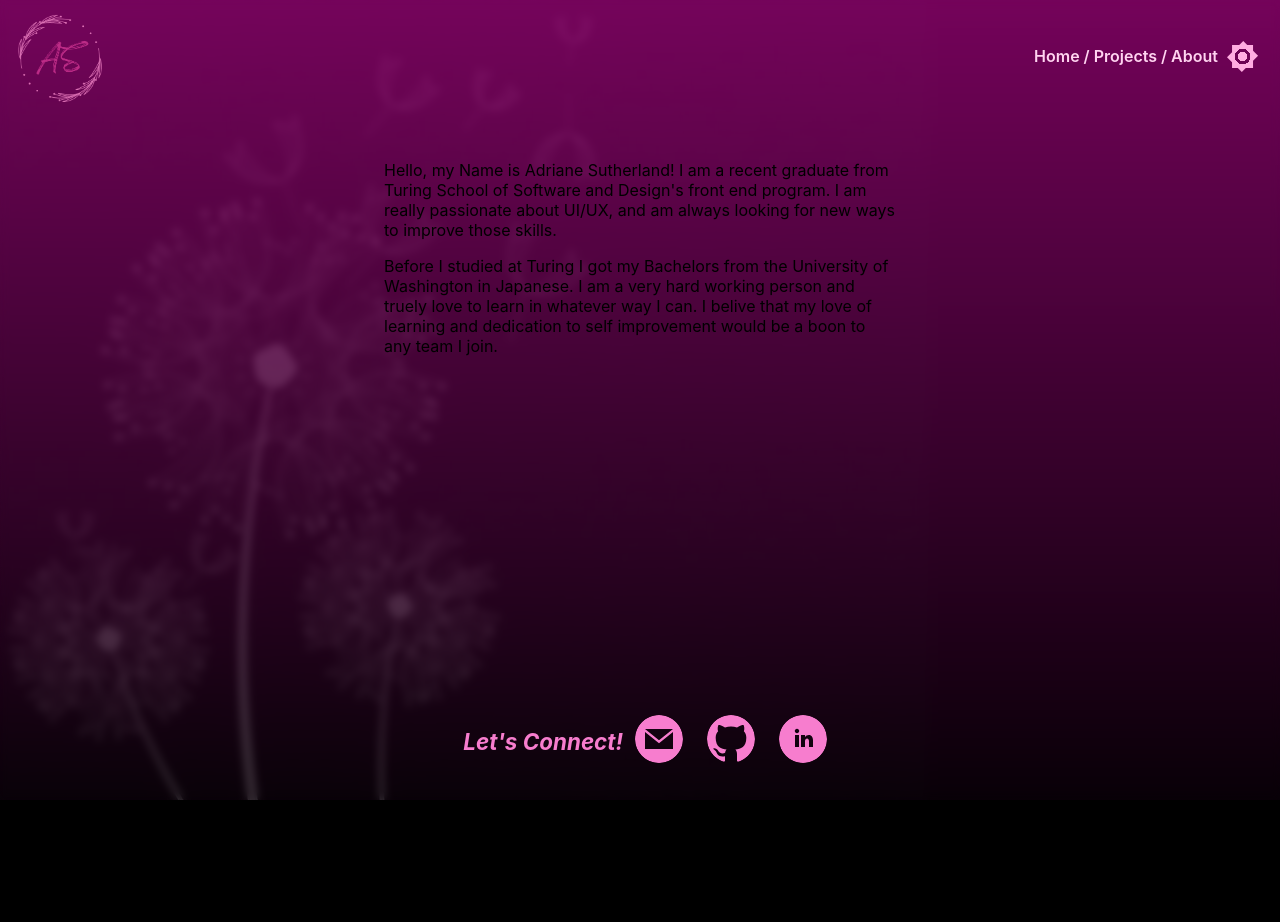
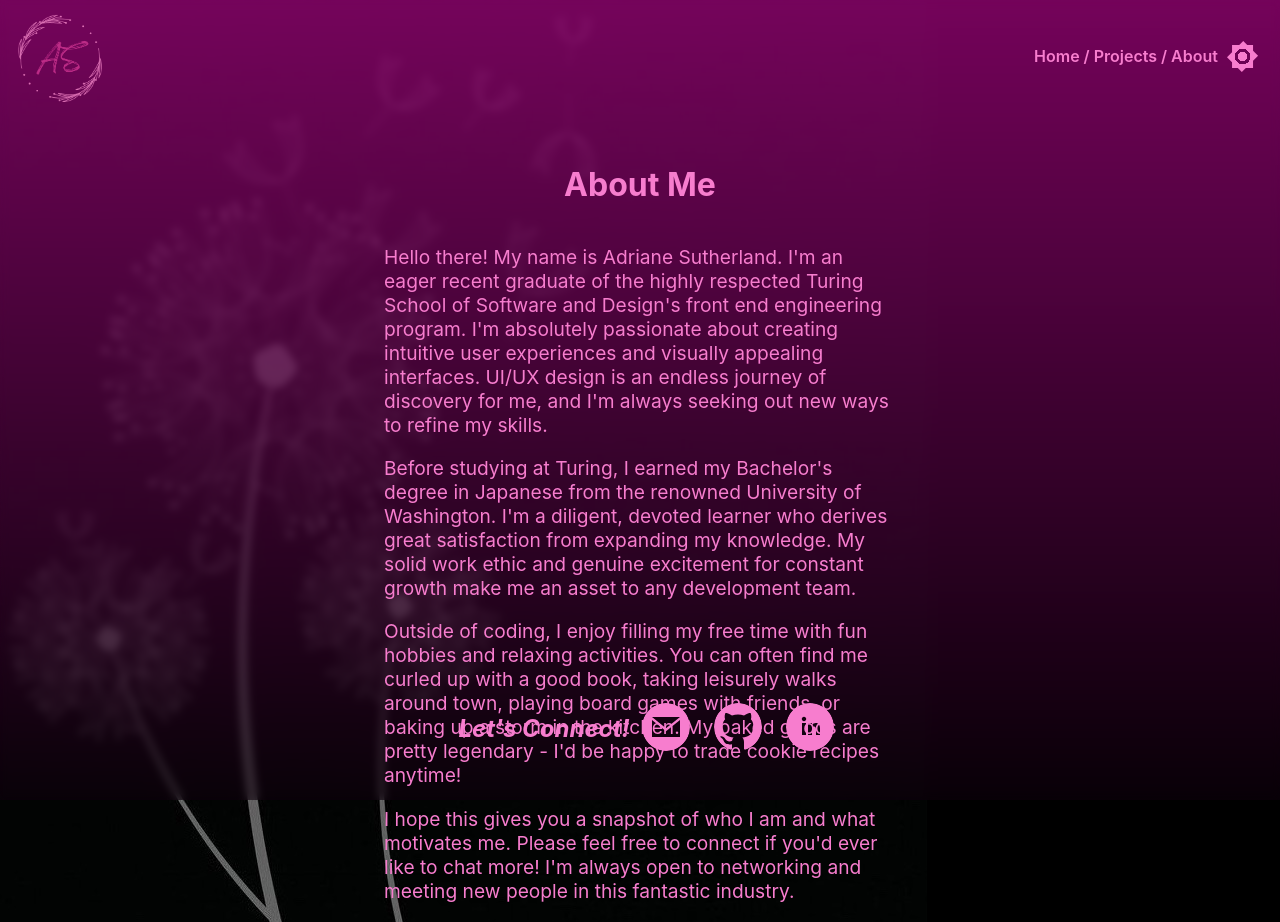
Before and after one commit to asutherland91/adriane-sutherland, a React (Create React App) app: page /about in a window 1280 px wide. Before the commit the page ends 800 px from the top, so only its background shows below. Built offline with nearby package versions, Linux system fonts and the light colour scheme.

Commit message:
Add about me page, start project page

```diff
--- a/src/Components/About/About.css
+++ b/src/Components/About/About.css
@@ -2,9 +2,23 @@
   display: flex;
   align-items: center;
   justify-content: center;
+  flex-direction: column;
 }
 
 .about-text-wrapper {
   width:40%;
   word-wrap: normal;
 }
+
+.about-header {
+  color:rgb(228, 10, 156);
+}
+
+.about-text {
+  font-size: 1.2em;
+  color:rgb(228, 10, 156);
+}
+
+.dark .about-text, .dark .about-header  {
+  color:rgb(247, 125, 206);
+}
--- a/src/Components/About/About.js
+++ b/src/Components/About/About.js
@@ -5,18 +5,35 @@ import './About.css';
 export const About = () => {
   return (
     <div className="about-page-wrapper">
+      <h1 className="about-header">About Me</h1>
       <div className="about-text-wrapper">
         <p className="about-text">
-          Hello, my Name is Adriane Sutherland! I am a recent graduate from
-          Turing School of Software and Design's front end program. I am really
-          passionate about UI/UX, and am always looking for new ways to improve
-          those skills.
+          Hello there! My name is Adriane Sutherland. I'm an eager recent
+          graduate of the highly respected Turing School of Software and
+          Design's front end engineering program. I'm absolutely passionate
+          about creating intuitive user experiences and visually appealing
+          interfaces. UI/UX design is an endless journey of discovery for me,
+          and I'm always seeking out new ways to refine my skills.
         </p>
         <p className="about-text">
-          Before I studied at Turing I got my Bachelors from the University of
-          Washington in Japanese. I am a very hard working person and truely
-          love to learn in whatever way I can. I belive that my love of learning
-          and dedication to self improvement would be a boon to any team I join.{' '}
+          Before studying at Turing, I earned my Bachelor's degree in Japanese
+          from the renowned University of Washington. I'm a diligent, devoted
+          learner who derives great satisfaction from expanding my knowledge. My
+          solid work ethic and genuine excitement for constant growth make me an
+          asset to any development team.
+        </p>
+        <p className="about-text">
+          Outside of coding, I enjoy filling my free time with fun hobbies and
+          relaxing activities. You can often find me curled up with a good book,
+          taking leisurely walks around town, playing board games with friends,
+          or baking up a storm in the kitchen. My baked goods are pretty
+          legendary - I'd be happy to trade cookie recipes anytime!
+        </p>
+        <p className="about-text">
+          I hope this gives you a snapshot of who I am and what motivates me.
+          Please feel free to connect if you'd ever like to chat more! I'm
+          always open to networking and meeting new people in this fantastic
+          industry.
         </p>
       </div>
     </div>
--- a/src/Components/App/App.js
+++ b/src/Components/App/App.js
@@ -3,6 +3,7 @@ import { HomePage } from '../HomePage/HomePage';
 import { Header } from '../Header/Header';
 import { Contact } from '../Contact/Contact';
 import { About } from '../About/About';
+import { Projects } from '../Projects/Projects';
 import { Route, Switch, Redirect } from 'react-router-dom';
 import './App.css';
 
@@ -24,13 +25,14 @@ const App = () => {
           <About />
           <Contact />
         </Route>
+        <Route exact path="/projects">
+          <Header />
+          <Projects />
+          <Contact />
+        </Route>
       </Switch>
     </div>
     // <Switch>
-
-    //   <Route exact path="/projects">
-    //     <Projects />
-    //   </Route>
     //   <Route path="*">
     //     <Redirect to="/error" />
     //   </Route>
--- a/src/Components/Contact/Contact.css
+++ b/src/Components/Contact/Contact.css
@@ -6,10 +6,6 @@
 .icon-anchor {
   margin: .5em .75em;
   max-width: 3em;
-}
-
-.contact-text-wrapper {
-  font-size: .7em;
 }
 
 .contact-wrapper {
@@ -24,8 +20,9 @@
 
 .contact-header {
   margin-left: 1em;
-  color: rgb(247, 125, 206);
+  color: rgb(228, 10, 156);
   font-style: italic;
+  font-size: 1.5em;
   width: max-content;
 }
 
@@ -44,7 +41,11 @@
 }
 
 .icon-wrapper path {
-  fill:rgb(247, 125, 206);
+  fill: rgb(228, 10, 156);
+}
+
+.dark .contact-header {
+  color: rgb(247, 125, 206);
 }
 
 .dark .icon-wrapper path  {
--- a/src/Components/Contact/Contact.js
+++ b/src/Components/Contact/Contact.js
@@ -8,7 +8,7 @@ export const Contact = () => {
   return (
     <div className="contact-wrapper">
       <div class="contact-text-wrapper">
-        <h1 className="contact-header">Let's Connect! </h1>
+        <h4 className="contact-header">Let's Connect! </h4>
       </div>
       <div className="icon-wrapper">
         <a className="icon-anchor" href="mailto:asutherland91@gmail.com">
--- a/src/Components/DarkModeToggle/DarkModeToggle.css
+++ b/src/Components/DarkModeToggle/DarkModeToggle.css
@@ -22,7 +22,7 @@
     circle,
     rgba(0, 0, 0, 0),
     rgba(0, 0, 0, 0) 50%,
-    #fface1 50%
+    rgb(247, 125, 206) 50%
   );
 }
 .sun:before {
@@ -33,10 +33,10 @@
   height: 100%;
   background: radial-gradient(
     circle,
-    #fface1 30%,
+    rgb(247, 125, 206) 30%,
     rgba(0, 0, 0, 0) 31%,
     rgba(0, 0, 0, 0) 50%,
-    #fface1 50%
+    rgb(247, 125, 206) 50%
   );
   transform: rotate(45deg);
 }
--- a/src/Components/Header/Header.css
+++ b/src/Components/Header/Header.css
@@ -24,7 +24,7 @@ header {
 
 .header-text {
   text-decoration: none;
-  color: rgb(251, 109, 204);
+  color: rgb(228, 10, 156);
   font-weight: 600;
   margin:.25em;
   cursor: pointer;
@@ -41,10 +41,10 @@ header {
 }
 
 .dark .header-text, .dark .decorative-line {
-  color: rgb(255, 211, 240);
+  color: rgb(247, 125, 206);
 }
 
 .dark .header-text:hover {
-  color: rgb(255, 133, 214);
+  color: rgb(247, 125, 206);
   text-decoration: underline rgb(255, 133, 214);
 }
--- a/src/Components/HomePage/HomePage.css
+++ b/src/Components/HomePage/HomePage.css
@@ -20,7 +20,7 @@
 }
 
 .home-welcome {
-  color: rgb(247, 125, 206);
+  color: rgb(228, 10, 156);
   font-family: cursive;
   margin: 0 .25em;
 }
@@ -28,6 +28,7 @@
 .home-text-section {
   width: 35%;
   font-size: 1.05em;
+  color: rgb(228, 10, 156);
 }
 
 .animate-character {
@@ -35,9 +36,9 @@
   font-size: 2.75em;
   font-family:cursive;
   --bg-size: 400%;
-  --color-one: #E56AB3;
-  --color-two: #EF87BE;
-  --color-three: #F9A3CB;
+  --color-one: rgb(228, 10, 156);
+  --color-two: rgb(247, 125, 206);
+  --color-three: #fb9ec9;
   background: linear-gradient(
       90deg,
       var(--color-one),
@@ -54,7 +55,7 @@
 
 @media (prefers-reduced-motion: no-preference) {
   .animate-character {
-    animation: move-bg 18s linear infinite;
+    animation: move-bg 22s linear infinite;
   }
   @keyframes move-bg {
     to {
@@ -64,5 +65,5 @@
 }
 
 .dark .home-text-section, .dark .home-welcome {
-  color: rgb(255, 171, 227);
+  color: rgb(247, 125, 206);
 }
--- a/src/Components/HomePage/HomePage.js
+++ b/src/Components/HomePage/HomePage.js
@@ -1,8 +1,6 @@
 import React from 'react';
-import { DarkModeToggle } from '../DarkModeToggle/DarkModeToggle';
 import photo from '../../Assets/photos/IMG_9419.jpg';
 import './HomePage.css';
-
 
 export const HomePage = () => {
   return (
@@ -12,11 +10,14 @@ export const HomePage = () => {
         <h3 class="animate-character"> Adriane Sutherland</h3>
       </div>
       <div className="home-content-wrapper">
-        <img className="home-image" src={photo} alt="artistic portrait of Adriane" />
+        <img
+          className="home-image"
+          src={photo}
+          alt="artistic portrait of Adriane"
+        />
         <p className="home-text-section">
-          I am a front-end software devloper who really loves making things
-          prettier. I don't really know what else to put here but I really need
-          some test words so blah blah I should have got some lorem ipsum{' '}
+          Welcome to my portfolio! I am a front-end software developer who
+          really takes joy in making all the things around me more beautiful.
         </p>
       </div>
     </div>
--- a/src/Components/Projects/Projects.js
+++ b/src/Components/Projects/Projects.js
@@ -0,0 +1,15 @@
+import React from 'react';
+import photo from '../../Assets/photos/IMG_9419.jpg';
+import './Projects.css';
+
+export const Projects = () => {
+  return (
+    <div className="projects-page-wrapper">
+        <h1 className="project-">My Projects</h1>
+        <h3>Projects Done During Turing</h3>
+      <div className="project-content-wrapper">
+
+      </div>
+    </div>
+  );
+};
```
Lines whose indentation alone changed are shown as unchanged.
